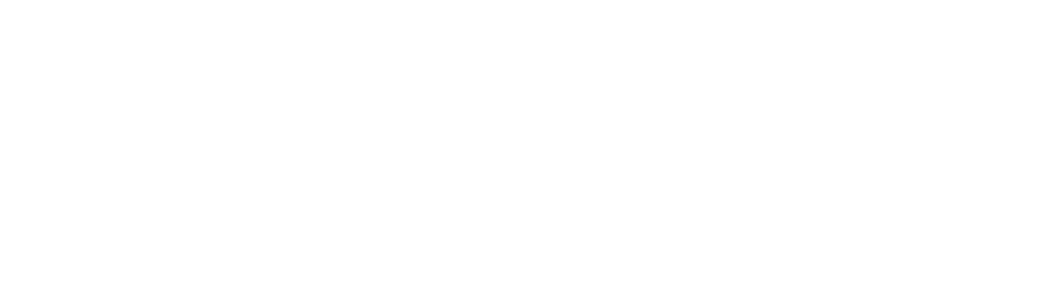
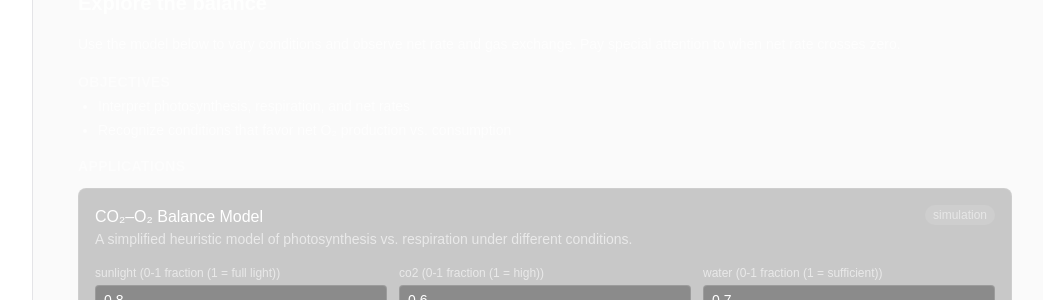
Before and after one commit to pnnnhan99/everyday-learning-lab, a Next.js app: page /learn/bio-co2-o2-101 in a window 1280 px wide. Before the commit this address had no page. Shown: the part 1000-1300 px from the top of the page, without its empty margins (223-1266 px from the left). Before the commit the page ends 800 px from the top, so only its background shows below. Built offline with nearby package versions, Linux system fonts and the light colour scheme.

Commit message:
feat(biology): add CO2-O2 balance simulation + lesson; register in registry/explore/learn; tests added (123/123)

```diff
--- a/app/explore/page.tsx
+++ b/app/explore/page.tsx
@@ -4,7 +4,7 @@ const domains = [
   { key: 'chemistry', label: 'Chemistry', href: '/learn/chem-acids-bases-101', disabled: false },
   { key: 'mathematics', label: 'Mathematics', href: '/learn/math-fractions-101', disabled: false },
   { key: 'physics', label: 'Physics', href: '/learn/phys-projectile-101', disabled: false },
-  { key: 'biology', label: 'Biology & Earth', href: '/learn/biology-coming-soon', disabled: true },
+  { key: 'biology', label: 'Biology & Earth', href: '/learn/bio-co2-o2-101', disabled: false },
   { key: 'realworld', label: 'Real-world Challenges', href: '/learn/realworld-coming-soon', disabled: true },
 ];
 
--- a/app/learn/[slug]/page.tsx
+++ b/app/learn/[slug]/page.tsx
@@ -4,12 +4,14 @@ import { LessonDetail } from '@/components/lesson-detail/LessonDetail';
 import { chemistryAcidsBasesLesson } from '@/learning/examples/chemistry-acids-bases';
 import { mathematicsFractionsLesson } from '@/learning/examples/mathematics-fractions';
 import { physicsProjectileLesson } from '@/learning/examples/physics-projectile';
+import { biologyCO2O2Lesson } from '@/learning/examples/biology-co2-o2';
 import type { Lesson } from '@/learning/types';
 
 const lessonsBySlug: Record<string, Lesson> = {
   'chem-acids-bases-101': chemistryAcidsBasesLesson,
   'math-fractions-101': mathematicsFractionsLesson,
   'phys-projectile-101': physicsProjectileLesson,
+  'bio-co2-o2-101': biologyCO2O2Lesson,
 };
 
 export default async function LearnLessonPage({ params }: { params: Promise<{ slug: string }> }) {
--- /dev/null
+++ b/src/domains/biology/index.ts
@@ -0,0 +1,2 @@
+export { co2o2Simulation, default } from './simulations/co2-o2';
+export type { CO2O2Init, CO2O2Result } from './simulations/co2-o2';
--- /dev/null
+++ b/src/domains/biology/simulations/co2-o2.ts
@@ -0,0 +1,122 @@
+import type { Simulation, SimulationContract, SimulationMetadata } from '@/core/simulation/types';
+
+export interface CO2O2Init {
+  sunlight: number;
+  co2: number;
+  water: number;
+  leafArea: number;
+}
+
+export interface CO2O2Result {
+  photosynthesisRate: number;
+  respirationRate: number;
+  netRate: number;
+  oxygenReleased: number;
+  co2Consumed: number;
+  notes: string[];
+}
+
+const metadata: SimulationMetadata = {
+  id: 'biology.co2-o2',
+  name: 'CO₂–O₂ Balance (Photosynthesis ↔ Respiration)',
+  domain: 'biology',
+  description:
+    'Simplified model balancing photosynthesis (CO₂ uptake, O₂ release) and respiration (opposite) under light, CO₂, water, and leaf area. Purpose-built for learning, not for precise plant physiology.',
+  assumptions: [
+    'Photosynthesis rate scales roughly with sunlight, available CO₂, water, and leaf area up to an optimal range.',
+    'Respiration rate is a baseline rate that increases with temperature effect (fixed here for simplicity).',
+    'Net rate = photosynthesisRate − respirationRate.',
+    'Mass/stoichiometry is approximated; units are arbitrary relative rates for learning.',
+    'At night/very low light, respiration dominates (net negative).',
+  ],
+  limitations: [
+    'Does not model temperature, enzyme kinetics, photoinhibition, humidity, or stomatal conductance.',
+    'Ignores variation between plant species, leaf age, or nutrient limits.',
+    'Only a heuristic approximation; real rates depend on many interacting factors.',
+  ],
+  references: [
+    { title: 'Photosynthesis — Britannica', url: 'https://www.britannica.com/science/photosynthesis' },
+    { title: 'Cellular respiration — Khan Academy', url: 'https://www.khanacademy.org/science/biology/cellular-respiration' },
+  ],
+  units: {
+    sunlight: '0-1 fraction (1 = full light)',
+    co2: '0-1 fraction (1 = high)',
+    water: '0-1 fraction (1 = sufficient)',
+    leafArea: 'cm² (scaled)',
+    rate: 'arbitrary units',
+    gas: 'arbitrary units',
+  },
+  validInputRanges: {
+    sunlight: { min: 0, max: 1 },
+    co2: { min: 0, max: 1 },
+    water: { min: 0, max: 1 },
+    leafArea: { min: 1, max: 500 },
+  },
+  defaults: {
+    sunlight: 0.8,
+    co2: 0.6,
+    water: 0.7,
+    leafArea: 100,
+  },
+  safetyNotes: [
+    'This is an educational heuristic, not a validated crop model. Do not use for decision making in cultivation.',
+  ],
+};
+
+function clamp(value: number, range: { min: number; max: number }): number {
+  if (Number.isNaN(value)) return range.min;
+  return Math.min(Math.max(value, range.min), range.max);
+}
+
+function sigmoid(x: number) {
+  return 1 / (1 + Math.exp(-5 * (x - 0.5)));
+}
+
+function createContract(): SimulationContract<CO2O2Init, CO2O2Result> {
+  return {
+    initialize() {
+      // Pure function; nothing to prepare.
+    },
+    run(input?: CO2O2Init): CO2O2Result {
+      const sunlight = clamp(input?.sunlight ?? 0.8, metadata.validInputRanges!.sunlight);
+      const co2 = clamp(input?.co2 ?? 0.6, metadata.validInputRanges!.co2);
+      const water = clamp(input?.water ?? 0.7, metadata.validInputRanges!.water);
+      const leafArea = clamp(input?.leafArea ?? 100, metadata.validInputRanges!.leafArea);
+
+      const lightFactor = sigmoid(sunlight * 1.2);
+      const co2Factor = sigmoid(co2 * 1.0);
+      const waterFactor = Math.min(1, water * 1.2);
+      const areaFactor = Math.sqrt(leafArea) / Math.sqrt(200); // gentle scaling
+
+      const photosynthesisRate = lightFactor * co2Factor * waterFactor * areaFactor * 50;
+      const respirationRate = 5 + 2 * (1 - lightFactor); // higher when dark
+      const netRate = photosynthesisRate - respirationRate;
+      const oxygenReleased = photosynthesisRate * 0.45;
+      const co2Consumed = photosynthesisRate * 0.55;
+
+      const notes = [];
+      if (sunlight < 0.2) notes.push('Low light: respiration dominates (net rate negative).');
+      if (netRate > 0) notes.push('Plant is net producer of O₂ in these conditions.');
+      else notes.push('Plant is net consumer of O₂ in these conditions.');
+      if (water < 0.3) notes.push('Water-limited: photosynthesis is strongly reduced.');
+      if (co2 < 0.2) notes.push('CO₂-limited: photosynthesis is strongly reduced.');
+
+      return {
+        photosynthesisRate,
+        respirationRate,
+        netRate,
+        oxygenReleased,
+        co2Consumed,
+        notes,
+      };
+    },
+  };
+}
+
+export const co2o2Simulation: Simulation<CO2O2Init, CO2O2Result> = {
+  id: metadata.id,
+  metadata,
+  create: createContract,
+};
+
+export default co2o2Simulation;
--- /dev/null
+++ b/src/learning/examples/biology-co2-o2.ts
@@ -0,0 +1,70 @@
+import type { Lesson } from '@/learning/types';
+
+export const biologyCO2O2Lesson: Lesson = {
+  id: 'bio-co2-o2-101',
+  title: 'Photosynthesis and Respiration: The CO₂–O₂ Balance',
+  description:
+    'Explore how light, CO₂, water, and leaf area drive the balance between photosynthesis and respiration. Predict when a plant becomes a net producer or consumer of oxygen.',
+  domain: 'biology',
+  difficulty: 'beginner',
+  language: 'en',
+  prerequisites: ['Basic cell biology ideas', 'Gas exchange in plants'],
+  references: [
+    'Photosynthesis — Britannica',
+    'Cellular respiration — Khan Academy',
+  ],
+  sections: [
+    {
+      id: 'intro',
+      title: 'The daily cycle',
+      content:
+        'Plants photosynthesize in light, producing O₂ and consuming CO₂. They respire continuously, consuming O₂ and releasing CO₂. The net balance depends on environmental conditions.',
+      objectives: [
+        'Describe the opposing processes of photosynthesis and respiration',
+        'Identify which process dominates in light vs. dark',
+      ],
+      applications: [],
+      assessments: [],
+    },
+    {
+      id: 'factors',
+      title: 'What limits photosynthesis?',
+      content:
+        'Key limiting factors include light intensity, CO₂ availability, and water. Leaf area also matters for the total rate. Increasing one factor tends to increase photosynthesis until another becomes limiting.',
+      objectives: [
+        'List common limiting factors',
+        'Explain how they interact to set the overall rate',
+      ],
+      applications: [],
+      assessments: [
+        {
+          id: 'predict-balance',
+          type: 'quiz',
+          title: 'Predict the balance',
+          description: 'Given low light and high CO₂, will the plant be a net O₂ producer?',
+          itemIds: ['q1'],
+        },
+      ],
+    },
+    {
+      id: 'simulation',
+      title: 'Explore the balance',
+      content:
+        'Use the model below to vary conditions and observe net rate and gas exchange. Pay special attention to when net rate crosses zero.',
+      objectives: [
+        'Interpret photosynthesis, respiration, and net rates',
+        'Recognize conditions that favor net O₂ production vs. consumption',
+      ],
+      applications: [
+        {
+          id: 'app-co2-o2',
+          type: 'simulation',
+          title: 'CO₂–O₂ Balance Model',
+          description: 'A simplified heuristic model of photosynthesis vs. respiration under different conditions.',
+          resourceId: 'biology.co2-o2',
+        },
+      ],
+      assessments: [],
+    },
+  ],
+};
--- a/src/simulations/index.ts
+++ b/src/simulations/index.ts
@@ -1,12 +1,14 @@
 import { acidBaseCO2Simulation } from '../domains/chemistry/simulations/acidBaseCO2';
 import { projectileSimulation } from '../domains/physics/simulations/projectile';
+import { co2o2Simulation } from '../domains/biology/simulations/co2-o2';
 import { globalRegistry } from '../core/simulation/registry';
 
 export function registerAllSimulations() {
   globalRegistry.register(acidBaseCO2Simulation);
   globalRegistry.register(projectileSimulation);
+  globalRegistry.register(co2o2Simulation);
 }
 
 export { globalRegistry, SimulationRegistry } from '../core/simulation/registry';
 export type { Simulation, SimulationContract, SimulationMetadata } from '../core/simulation/types';
-export { acidBaseCO2Simulation, projectileSimulation };
+export { acidBaseCO2Simulation, projectileSimulation, co2o2Simulation };
```
Also changed, not shown: 1 other file (tests, documents, lock files or other folders).
